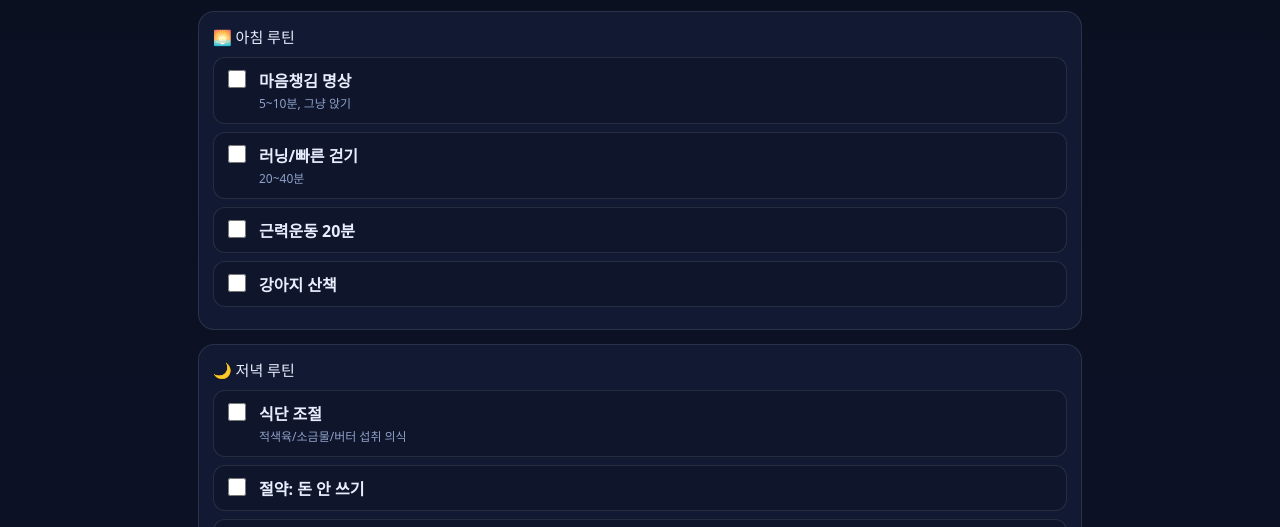
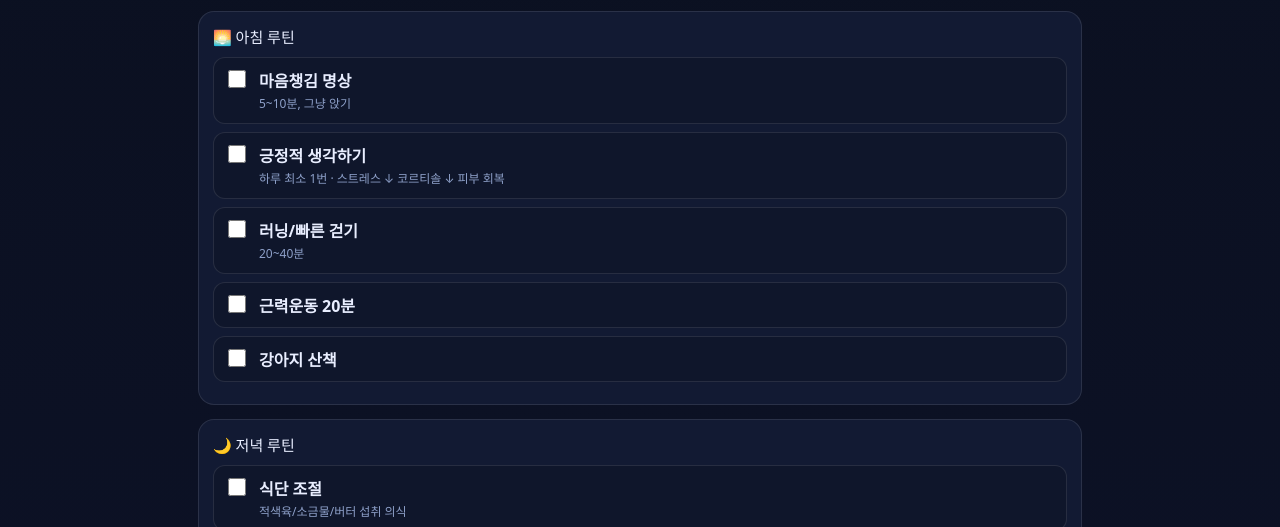
Before and after one commit to lecielaube-stack/2026, a plain HTML site: page index.html in a window 1280 px wide. Shown: the part 231-758 px from the top of the page. Drawn offline with Linux system fonts and the light colour scheme.

Commit message:
index.html 업데이트

```diff
--- a/index.html
+++ b/index.html
@@ -182,6 +182,13 @@ footer{color:var(--muted);font-size:12px;margin-top:10px;line-height:1.5}
     <div class="card">
       <div class="section-title">🌅 아침 루틴</div>
       <div class="item"><input type="checkbox" data-key="med"><div><b>마음챙김 명상</b><div class="desc">5~10분, 그냥 앉기</div></div></div>
+      <div class="item">
+  <input type="checkbox" data-key="skin_positive">
+  <div>
+    <b>긍정적 생각하기</b>
+    <div class="desc">하루 최소 1번 · 스트레스 ↓ 코르티솔 ↓ 피부 회복</div>
+  </div>
+</div>
       <div class="item"><input type="checkbox" data-key="run"><div><b>러닝/빠른 걷기</b><div class="desc">20~40분</div></div></div>
       <div class="item"><input type="checkbox" data-key="strength"><div><b>근력운동 20분</b></div></div>
       <div class="item"><input type="checkbox" data-key="dogwalk"><div><b>강아지 산책</b></div></div>
```
